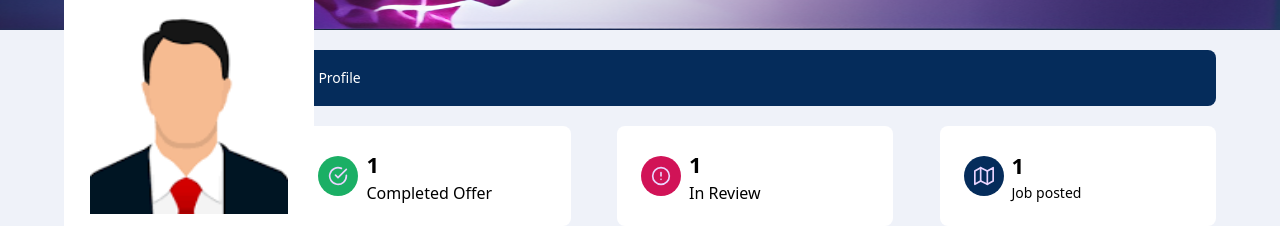
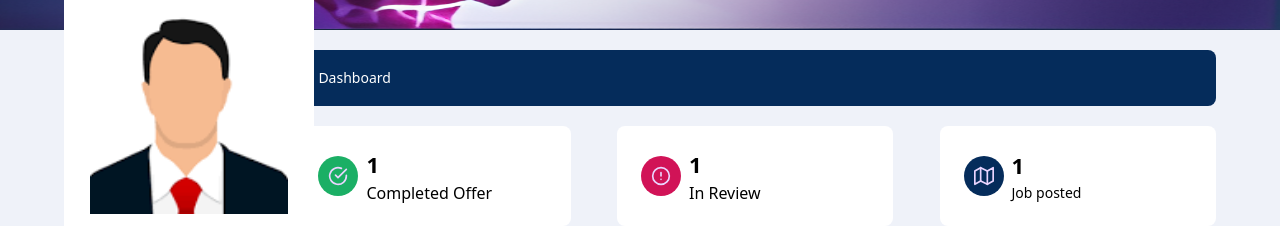
Before and after one commit to Goodness5/devxspace, a Next.js app: page /profile in a window 1280 px wide. Shown: the part 226-452 px from the top of the page. Built offline with nearby package versions, Linux system fonts and the light colour scheme; what wagmi would draw is missing.

Commit message:
profile edited

```diff
--- a/src/features/profile/component/ProfileDashboard.jsx
+++ b/src/features/profile/component/ProfileDashboard.jsx
@@ -31,7 +31,7 @@ const ProfileDashboard = () => {
         <section className="w-[80%] mt-5">
           <div className="w-[100%] bg-[#052C5B] h-14 rounded-lg flex items-center">
             <h2 className="text-[14px] font-medium text-[#FFFFFF] pl-6  leading-4 ">
-              Profile
+              Dashboard
             </h2>
           </div>
           <div className=" flex justify-between mt-5">
```
